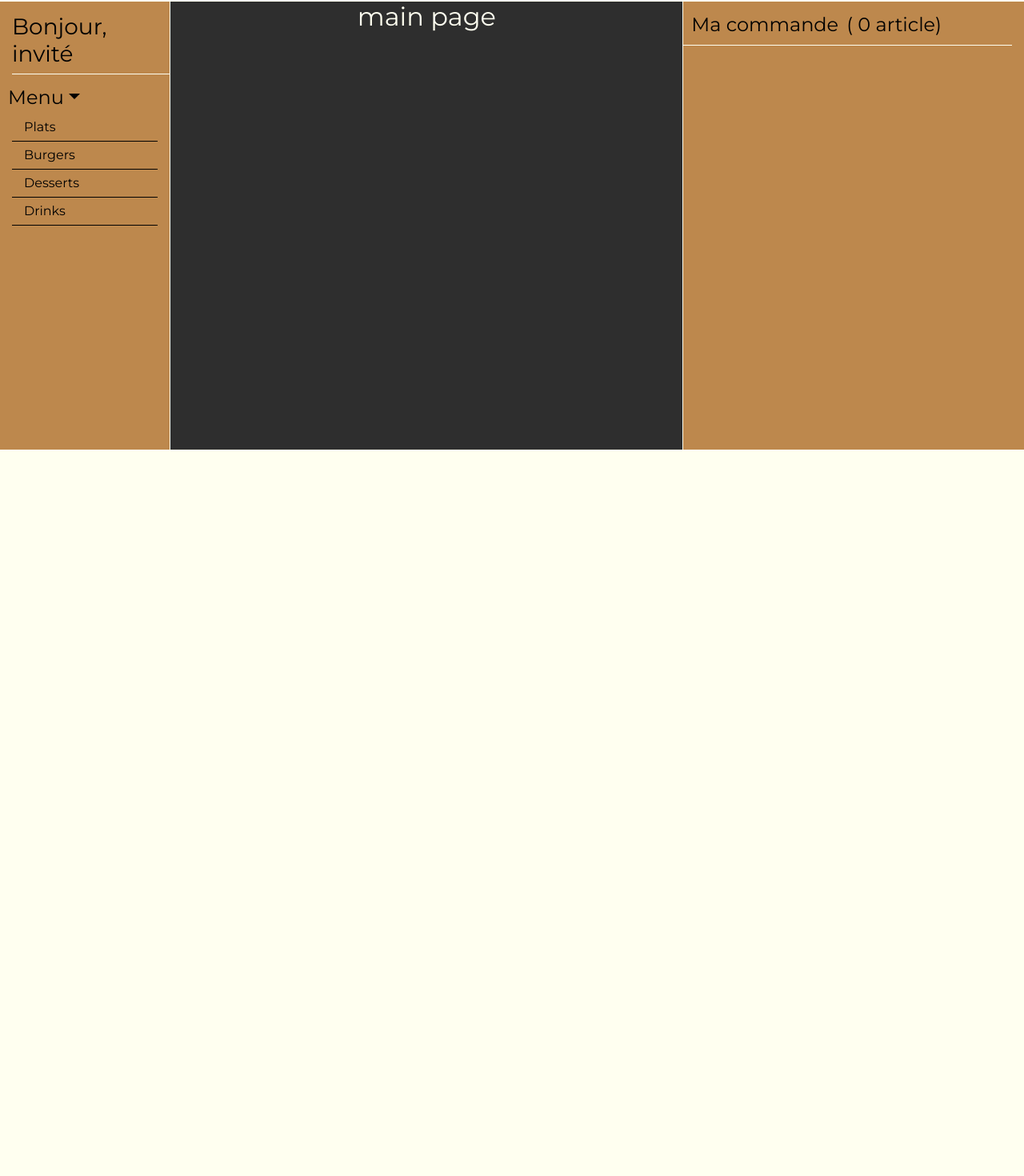
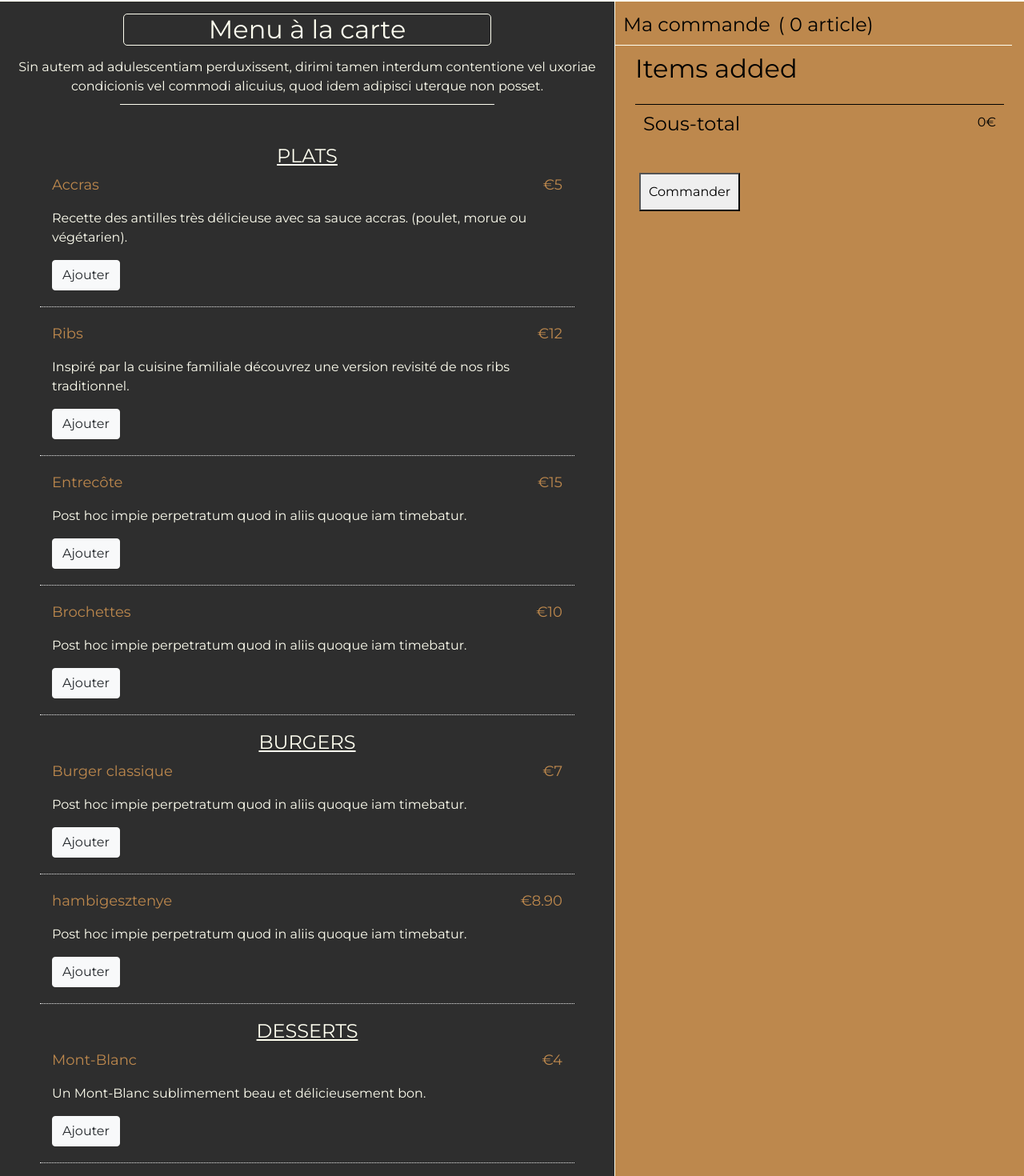
Before and after one commit to JiovanyVincent/lagrillade, a React (Create React App) app: page /order-online in a window 1280 px wide. Shown: the part 271-1741 px from the top of the page at 80% size. Before the commit the page ends 833 px from the top, so only its background shows below. Built offline with nearby package versions, Linux system fonts and the light colour scheme; a web font is replaced by a local one.

Commit message:
displayinf of  the Content Order Online Component

```diff
--- a/src/Menu.js
+++ b/src/Menu.js
@@ -13,9 +13,7 @@ import redWine from './assets/Images/drinks/red-wine.jpg';
 import mojito from './assets/Images/drinks/mojito.jpg';
 import { Footer } from './Footer';
 
-export class Menu extends React.Component {
-  render() {
-    const dishes = [
+export const dishs = [
   { id: 1, image: accras, name: "Accras", price: "€5", description: "Recette des antilles très délicieuse avec sa sauce accras. (poulet, morue ou végétarien)." },
   { id: 2, image: ribs, name: "Ribs", price: "€12", description: "Inspiré par la cuisine familiale découvrez une version revisité de nos ribs traditionnel."},
   { id: 3, image: beefSteak, name: "Entrecôte", price: "€15", description: "Post hoc impie perpetratum quod in aliis quoque iam timebatur."},
@@ -35,7 +33,10 @@ export class Menu extends React.Component {
     { id: 11, image: mojito, name: "Mojito", price: "€3.95", description: "Post hoc impie perpetratum quod in aliis quoque iam timebatur." }
   ];
 
-    const listDishes = dishes.map((dish) =>
+export class Menu extends React.Component {
+  render() {
+
+    const listDishs = dishs.map((dish) =>
                       <div className="container">
                         <img className="images-menu img-fluid rounded"
                         key={dish.id}
@@ -81,7 +82,7 @@ export class Menu extends React.Component {
                           </div>);
     return (
       <div>
-        <ContentMenu listDish={listDishes}
+        <ContentMenu listDish={listDishs}
                       listBurger={listBurgers}
                       listDessert={listDesserts}
                       listDrink={listDrinks} />
--- a/src/OrderOnline.js
+++ b/src/OrderOnline.js
@@ -1,22 +1,84 @@
 import React from 'react';
-import { LeftContentOrder } from './components/LeftContentOrder';
 import { MainContentOrder } from './components/MainContentOrder';
 import { RightContentOrder } from './components/RightContentOrder';
+import { dishs, burgers, desserts, drinks } from './Menu';
+import { Footer } from './Footer';
 
 export class OrderOnline extends React.Component {
   render() {
+
+    const listDishs = dishs.map((dish) =>
+                      <div className="container"
+                            style={{borderBottom: "1px dotted #eee",
+                                    marginBottom: 20}}>
+                        <div className="name-price-items">
+                          <p style={{color: "#bd884d",
+                                    fontSize: 18}}>{dish.name}</p>
+                          <p style={{color: "#bd884d",
+                                    fontSize: 18}}>{dish.price}</p>
+                        </div>
+                        <p>{dish.description}</p>
+                        <button className="btn btn-light"
+                                style={{marginBottom: 20}}>Ajouter</button>
+                    </div>),
+          listBurgers = burgers.map((burger) =>
+                        <div className="container"
+                              style={{borderBottom: "1px dotted #eee",
+                                      marginBottom: 20}}>
+                          <div className="name-price-items">
+                            <p style={{color: "#bd884d",
+                                      fontSize: 18}}>{burger.name}</p>
+                            <p style={{color: "#bd884d",
+                                      fontSize: 18}}>{burger.price}</p>
+                          </div>
+                          <p>{burger.description}</p>
+                          <button className="btn btn-light"
+                                  style={{marginBottom: 20}}>Ajouter</button>
+                      </div>),
+        listDesserts = desserts.map((dessert) =>
+                      <div className="container"
+                            style={{borderBottom: "1px dotted #eee",
+                                    marginBottom: 20}}>
+                        <div className="name-price-items">
+                          <p style={{color: "#bd884d",
+                                    fontSize: 18}}>{dessert.name}</p>
+                          <p style={{color: "#bd884d",
+                                    fontSize: 18}}>{dessert.price}</p>
+                        </div>
+                        <p>{dessert.description}</p>
+                        <button className="btn btn-light"
+                                style={{marginBottom: 20}}>Ajouter</button>
+                    </div>),
+      listDrinks = drinks.map((drink) =>
+                  <div className="container"
+                        style={{borderBottom: "1px dotted #eee",
+                                marginBottom: 20}}>
+                    <div className="name-price-items">
+                      <p style={{color: "#bd884d",
+                                fontSize: 18}}>{drink.name}</p>
+                      <p style={{color: "#bd884d",
+                                fontSize: 18}}>{drink.price}</p>
+                    </div>
+                    <p>{drink.description}</p>
+                    <button className="btn btn-light"
+                            style={{marginBottom: 20}}>Ajouter</button>
+                </div>);
+
     return (
-      <div id="content-order">
-        <div className="left-content-order">
-          <LeftContentOrder />
+      <div>
+        <div id="content-order">
+          <div className="main-content-order">
+            <MainContentOrder listDish={listDishs}
+                              listBurger={listBurgers}
+                              listDessert={listDesserts}
+                              listDrink={listDrinks}/>
+          </div>
+          <div className="right-content-order">
+            <RightContentOrder />
         </div>
-        <div className="main-content-order">
-          <MainContentOrder />
         </div>
-        <div className="right-content-order">
-          <RightContentOrder />
+        <Footer />
       </div>
-    </div>
     );
   }
 }
--- a/src/components/MainContentOrder.js
+++ b/src/components/MainContentOrder.js
@@ -1,11 +1,23 @@
 import React from 'react';
 
-export class MainContentOrder extends React.Component {
-  render() {
-    return (
-      <div>
-        <h2>main page</h2>
+export const MainContentOrder = (props) => {
+  return (
+    <div>
+      <div className="menu-order">
+        <h2>Menu à la carte</h2>
+        <p>Sin autem ad adulescentiam perduxissent, dirimi tamen interdum contentione vel uxoriae condicionis vel commodi alicuius, quod idem adipisci uterque non posset.</p>
+        <div className="bar-horizontal"></div>
       </div>
+      <div className="list-items">
+        <h4>Plats</h4>
+        {props.listDish}
+        <h4>Burgers</h4>
+        {props.listBurger}
+        <h4>Desserts</h4>
+        {props.listDessert}
+        <h4>Boissons</h4>
+        {props.listDrink}
+      </div>
+    </div>
     );
-  }
 }
--- a/src/components/RightContentOrder.js
+++ b/src/components/RightContentOrder.js
@@ -2,8 +2,18 @@ import React from 'react';
 
 export const RightContentOrder = () => {
   return (
-    <div id="order">
-      <h4>Ma commande<span>( 0 article)</span></h4>
+    <div>
+      <div id="order">
+        <h4>Ma commande<span>( 0 article)</span></h4>
+      </div>
+      <div id="items-added">
+        <h2>Items added</h2>
+      </div>
+      <div id="subtotal">
+        <h4>Sous-total</h4>
+        <p>0€</p>
+      </div>
+      <button id="order-now">Commander</button>
     </div>
   );
 }
--- a/src/index.scss
+++ b/src/index.scss
@@ -125,9 +125,11 @@ body {
 //  Home page
 #section1 {
   margin-bottom: 20px;
+
   .title-section1 {
     @extend %h3-shared;
   }
+
   #about {
     margin: 0;
     display: flex;
@@ -150,6 +152,7 @@ body {
       font-size: 20px;
     }
   }
+
   .subtitle {
     display: flex;
     justify-content: center;
@@ -163,6 +166,7 @@ body {
       font-weight: bold;
     }
   }
+
   #concept {
     margin: 0;
     display: flex;
@@ -186,12 +190,13 @@ body {
 
 
 #section2 {
+  padding-bottom: 0;
+
   h1 {
     @extend %h3-shared;
     margin-bottom: 20px;
+  }
 
-  }
-  padding-bottom: 0;
   #content-section2 {
     display: flex;
     margin: 0 15px 30px 15px;
@@ -206,12 +211,15 @@ body {
   }
 }
 
+
 #section3 {
   margin-bottom: 30px;
+
   h1 {
     @extend %h3-shared;
     margin-bottom: 30px;
   }
+
   #team {
     margin: 0;
     padding: 0;
@@ -221,6 +229,7 @@ body {
       box-shadow: 2px 2px 5px 2px lightgrey;
     }
   }
+
   img {
     margin: 20px 50px;
   }
@@ -239,6 +248,7 @@ body {
     text-transform: uppercase;
     text-decoration: underline;
   }
+
   .section-images {
     margin-top: 20px;
     display: flex;
@@ -264,49 +274,85 @@ body {
   }
 }
 
-
+// .left-content-order {
+  //   background-color: $bg-maroon;
+  //   border-right: 1px solid $color-white;
+  //   color: black;
+  //   .user-auth {
+  //     margin-top: 15px;
+  //     border-bottom: 1px solid $color-white;
+  //     margin-left: 15px;
+  //   }
+  //   .dropdown {
+  //     h4 {
+  //       margin: 15px 10px 0 10px;
+  //     }
+  //     .menu {
+  //       display: flex;
+  //       flex-direction: column;
+  //       text-align: justify;
+  //       padding: 5px 15px;
+  //       a {
+  //         padding: 5px 15px;
+  //         background-color: $bg-maroon;
+  //         border-bottom: 1px solid black;
+  //         color: black;
+  //         &:hover {
+  //           background-color: #2e2e2e;
+  //           color: $bg-maroon;
+  //         }
+  //       }
+  //     }
+  //   }
+  // }
 
 //Order-Online Page
 #content-order {
   display: grid;
-  grid-template-columns: 1fr 3fr 2fr;
+  grid-template-columns: 3fr 2fr;
   grid-auto-rows: minmax(70vh, auto);
   background-color: #2e2e2e;
-  .left-content-order {
-    background-color: $bg-maroon;
-    border-right: 1px solid $color-white;
-    color: black;
-    .user-auth {
+
+  .main-content-order {
+    .menu-order {
       margin-top: 15px;
+      h2 {
+        margin: 0 20%;
+        border: 1px solid $color-white;
+        border-radius: 5px;
+        text-align: center;
+        color: $color-white;
+        margin-bottom: 15px;
+      }
+      p {
+        text-align: center;;
+        color: $color-white;
+        margin: 10px 20px;
+      }
+    }
+    .bar-horizontal {
+      margin: 0 150px;
       border-bottom: 1px solid $color-white;
-      margin-left: 15px;
     }
-    .dropdown {
+    .list-items {
+      color: $color-white;
+      margin: 50px;
       h4 {
-        margin: 15px 10px 0 10px;
+        text-align: center;
+        text-transform: uppercase;
+        text-decoration: underline;
       }
-      .menu {
+      .name-price-items {
         display: flex;
-        flex-direction: column;
-        text-align: justify;
-        padding: 5px 15px;
-        a {
-          padding: 5px 15px;
-          background-color: $bg-maroon;
-          border-bottom: 1px solid black;
-          color: black;
-          &:hover {
-            background-color: #2e2e2e;
-            color: $bg-maroon;
-          }
-        }
+        justify-content: space-between;
+      }
+      span {
+        text-align: right;
+        color: $bg-maroon;
       }
     }
   }
-  .main-content-order {
-    text-align: center;
-    color: $color-white;
-  }
+
   .right-content-order {
     background-color: $bg-maroon;
     border-left: 1px solid $color-white;
@@ -322,9 +368,29 @@ body {
         margin-left: 10px;
       }
     }
+    #items-added {
+      margin-bottom: 20px;
+      h2 {
+        margin: 10px 25px;
+      }
+    }
+    #subtotal {
+      display: flex;
+      justify-content: space-between;
+      border-top: 1px solid black;
+      margin: 25px;
+      padding: 10px;
+    }
+    button {
+      margin: 0 30px;
+      padding: 10px;
+      &:active {
+        color: $color-white;
+        background-color: $bg-maroon;
+      }
+    }
   }
 }
-
 
 
 
```
Also changed, not shown: src/components/DishComponent.js (deleted, +0 -9 lines). Lines whose indentation alone changed are shown as unchanged.
